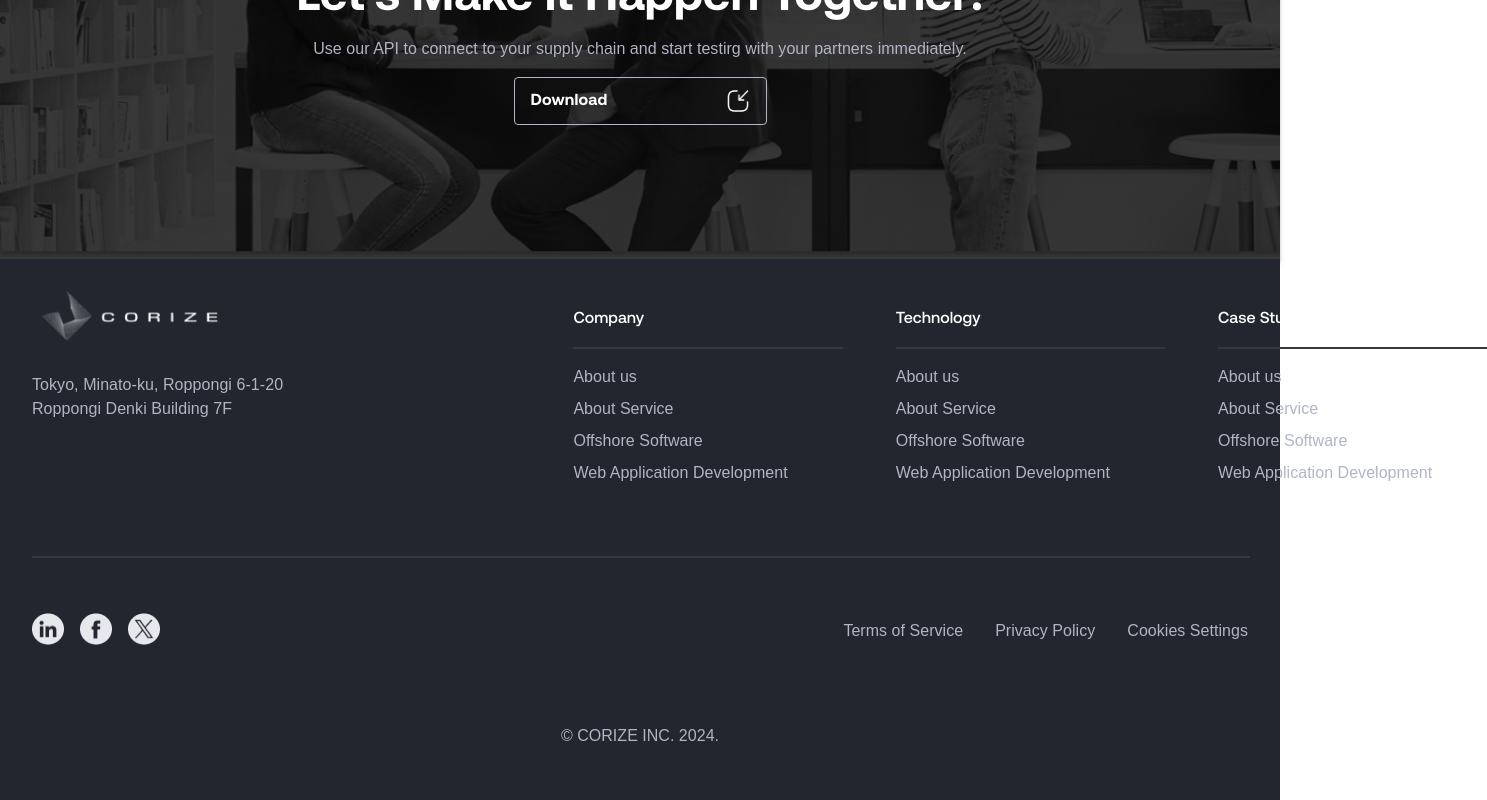
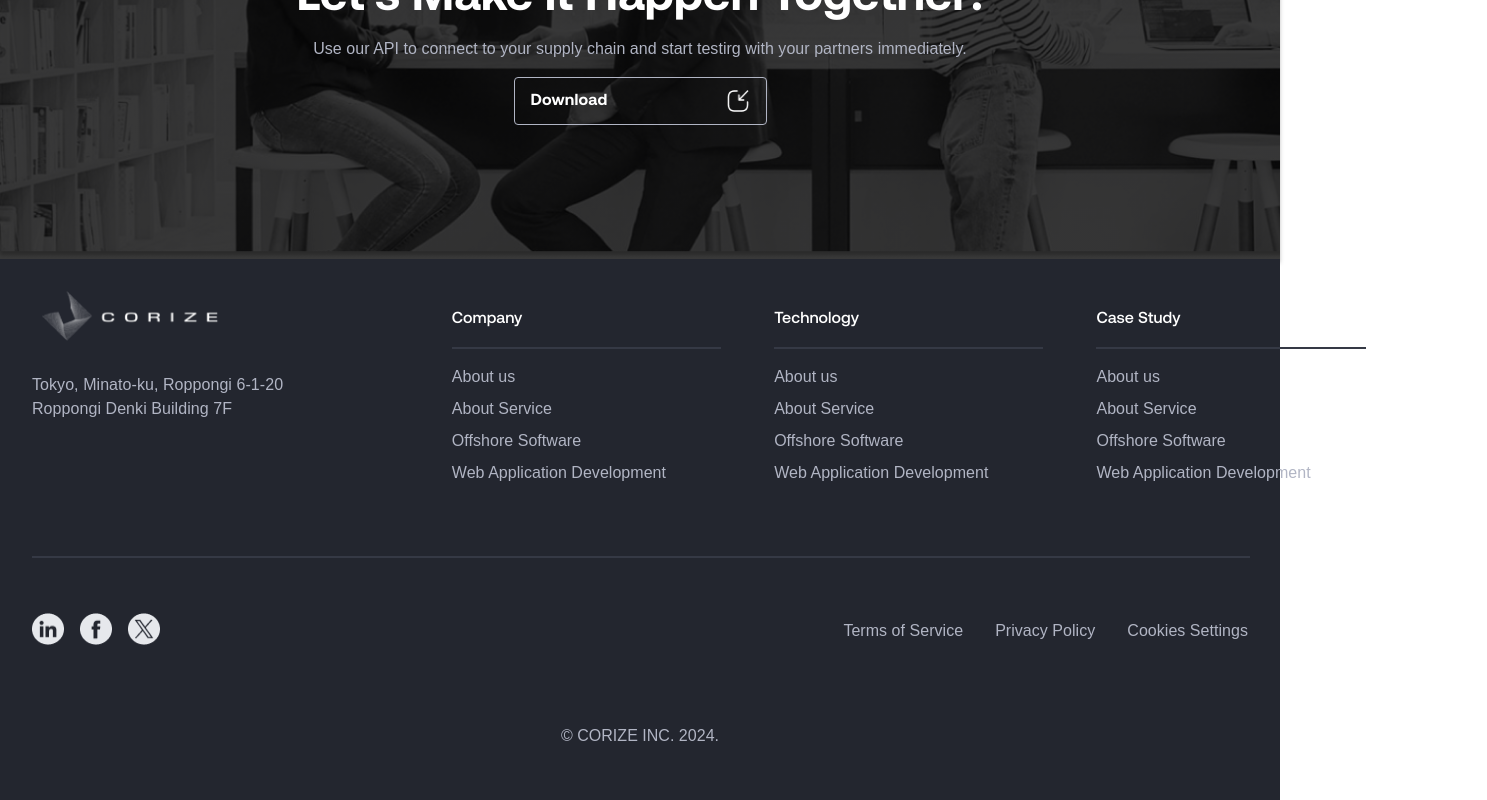
Before and after one commit to thien7121996/newco, a Next.js app: page / in a window 1280 px wide. Shown: the part 937-1737 px from the top of the page, 1487 px wide, since content can reach past the window. Built offline with nearby package versions, Linux system fonts and the light colour scheme; a web font is replaced by a local one.

Commit message:
Fix deploy v4

```diff
--- a/src/components/layouts/footers/Footer.tsx
+++ b/src/components/layouts/footers/Footer.tsx
@@ -15,7 +15,7 @@ import {
 } from "./styles";
 import Facebook from "@/styles/assets/facebook.png";
 import Linkedin from "@/styles/assets/linkedin.png";
-import LogoFooter from "@/styles/assets/logoFooter.png";
+import LogoFooter from "@/styles/assets/logofooter.png";
 import Subtract from "@/styles/assets/subtract.png";
 /**
  * Footer layout component
--- a/src/components/layouts/footers/styles.ts
+++ b/src/components/layouts/footers/styles.ts
@@ -56,7 +56,7 @@ export const FooterMainColumn = styled.div`
   flex: none;
   order: 0;
   flex-grow: 1;
-  flex: 0 0 40%;
+  flex: 0 0 30%;
   > p {
     font-style: normal;
     font-weight: 400;
```
